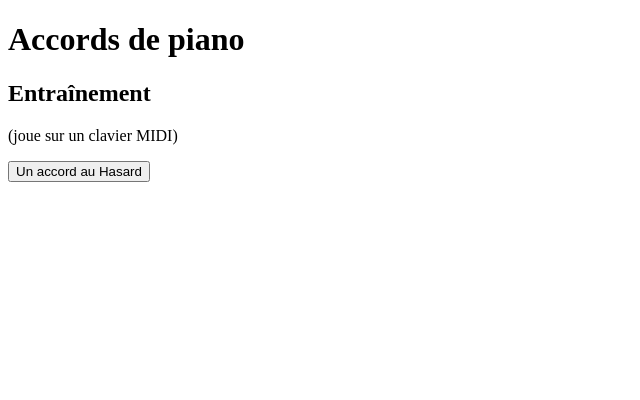
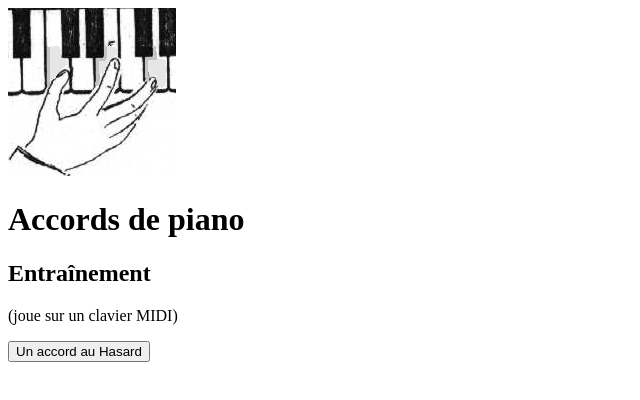
Before and after one commit to FrancoisFouqueau/accordsPianoEntrainement, a plain HTML site: page index.html in a window 1280 px wide. Shown: the whole page, without its empty margins (0-640 px from the left). Drawn offline with Linux system fonts and the light colour scheme.

Commit message:
Ajout de l'image

```diff
--- a/index.html
+++ b/index.html
@@ -6,6 +6,7 @@
     <meta charset="UTF-8"> <!-- Ajout de la déclaration de l'encodage UTF-8 -->
 </head>
 <body>
+    <img src ="mainPiano.png">
     <h1>Accords de piano</h1>
     <h2>Entraînement</h2>
     <p>(joue sur un clavier MIDI)</p>
```
